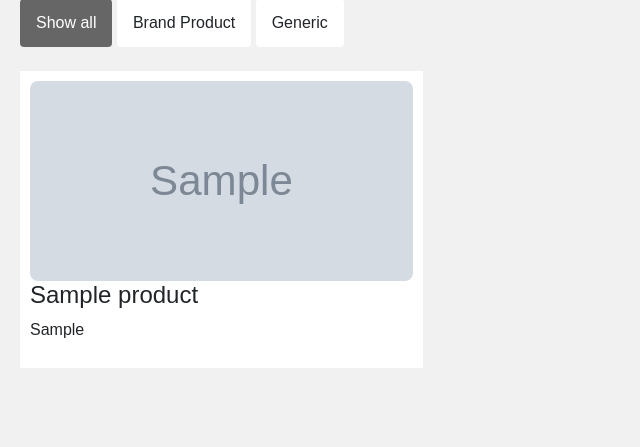
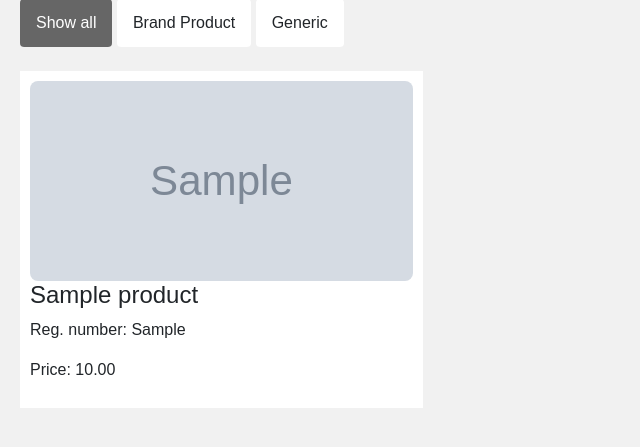
Before and after one commit to Beks17/pharmacy, a Django app: page / in a window 1280 px wide. Shown: the part 209-656 px from the top of the page, without its empty margins (0-640 px from the left). Run offline with Django 4.2, Linux system fonts and the light colour scheme; tables that the repository leaves empty hold one stand-in row (values such as "Sample post"); grey boxes marked "Sample" are stand-in pictures.

Commit message:
tenplate ch

```diff
--- a/template/main_page.html
+++ b/template/main_page.html
@@ -39,7 +39,8 @@
       <div class="content">
           <img src="{{item.med_image}}" alt="{{item.med_class}}" style="width:100%" height="200">
           <h4>{{item.name}}</h4>
-          <p>{{item.reg_num}}</p>
+          <p>Reg. number: {{item.reg_num}}</p>
+          <p>Price: {{item.price_exw}}</p>
       </div>
   </div>
   {% endfor %}
```
